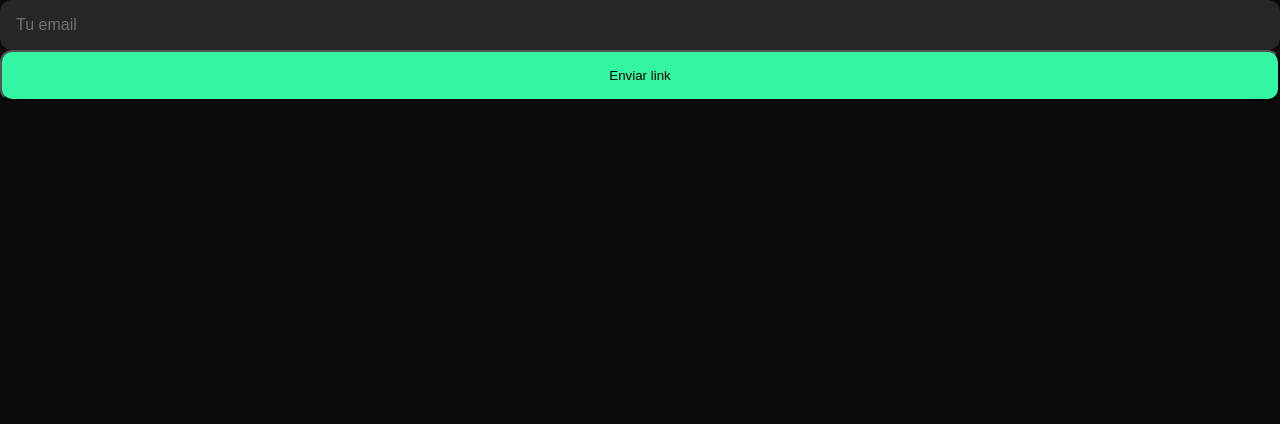
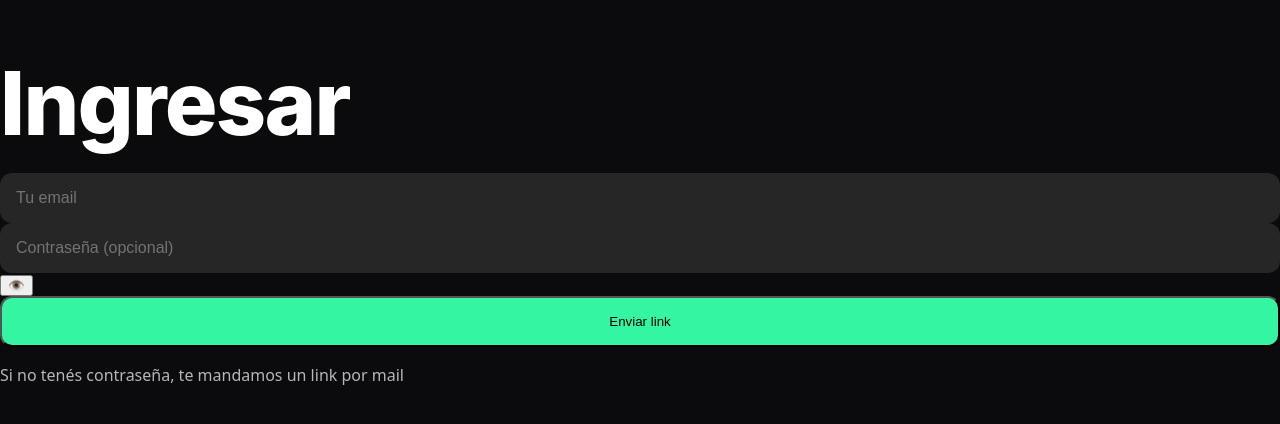
Before and after one commit to rentverlo-dotcom/verlo, a Next.js app: page /login in a window 1280 px wide. Shown: the top 424 px of the page. Built offline with nearby package versions, Linux system fonts and the light colour scheme.

Commit message:
Update page.tsx

```diff
--- a/app/login/page.tsx
+++ b/app/login/page.tsx
@@ -1,4 +1,3 @@
-// app/login/page.tsx
 'use client'
 
 import { useState } from 'react'
@@ -6,37 +5,97 @@ import { supabase } from '@/lib/supabase/client'
 
 export default function LoginPage() {
   const [email, setEmail] = useState('')
+  const [password, setPassword] = useState('')
+  const [showPassword, setShowPassword] = useState(false)
   const [loading, setLoading] = useState(false)
+  const [error, setError] = useState<string | null>(null)
 
-  async function handleLogin(e: React.FormEvent) {
+  async function handleSubmit(e: React.FormEvent) {
     e.preventDefault()
     setLoading(true)
+    setError(null)
 
-    await supabase.auth.signInWithOtp({
+    try {
+      // LOGIN CLÁSICO (email + password)
+      if (password) {
+        const { error } = await supabase.auth.signInWithPassword({
+          email,
+          password,
+        })
+        if (error) throw error
+
+        window.location.href = '/propietario/publicar'
+        return
+      }
+
+      // MAGIC LINK (solo email)
+      const { error } = await supabase.auth.signInWithOtp({
         email,
         options: {
-        emailRedirectTo:
-          'https://verlo.lat/propietario/publicar',
+          emailRedirectTo: 'https://verlo.lat/propietario/publicar',
         },
       })
+      if (error) throw error
 
+      alert('Te enviamos un link a tu mail')
+    } catch (err: any) {
+      setError(err.message || 'Error al iniciar sesión')
+    } finally {
       setLoading(false)
-    alert('Te enviamos un link a tu mail')
+    }
   }
 
   return (
-    <form onSubmit={handleLogin} className="space-y-4">
+    <div className="min-h-screen flex items-center justify-center bg-black px-4">
+      <form
+        onSubmit={handleSubmit}
+        className="w-full max-w-sm space-y-4 bg-neutral-900 p-6 rounded-xl"
+      >
+        <h1 className="text-xl font-semibold text-white text-center">
+          Ingresar
+        </h1>
+
         <input
           type="email"
           placeholder="Tu email"
           value={email}
           onChange={e => setEmail(e.target.value)}
           required
-        className="input"
+          className="input w-full"
         />
-      <button disabled={loading} className="button-primary">
-        Enviar link
+
+        <div className="relative">
+          <input
+            type={showPassword ? 'text' : 'password'}
+            placeholder="Contraseña (opcional)"
+            value={password}
+            onChange={e => setPassword(e.target.value)}
+            className="input w-full pr-10"
+          />
+          <button
+            type="button"
+            onClick={() => setShowPassword(v => !v)}
+            className="absolute right-3 top-1/2 -translate-y-1/2 text-neutral-400"
+          >
+            {showPassword ? '🙈' : '👁️'}
           </button>
+        </div>
+
+        {error && (
+          <p className="text-sm text-red-400">{error}</p>
+        )}
+
+        <button
+          disabled={loading}
+          className="button-primary w-full"
+        >
+          {password ? 'Ingresar' : 'Enviar link'}
+        </button>
+
+        <p className="text-xs text-neutral-400 text-center">
+          Si no tenés contraseña, te mandamos un link por mail
+        </p>
       </form>
+    </div>
   )
 }
```
Lines whose indentation alone changed are shown as unchanged.
